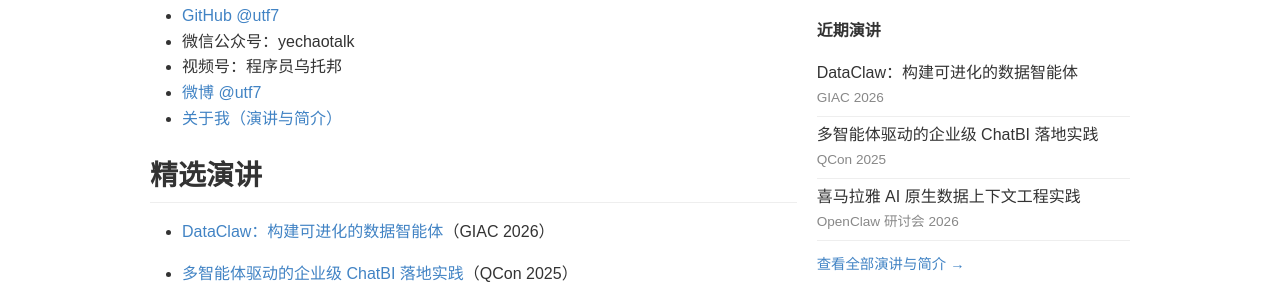
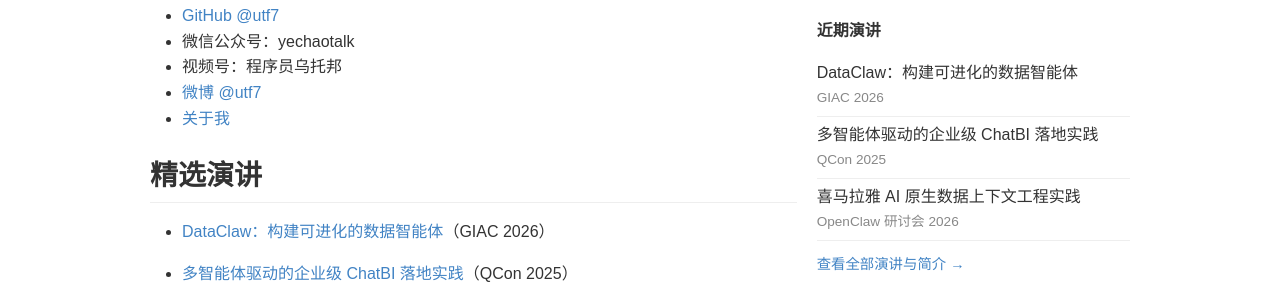
Before and after one commit to utf7/utf7.github.io, a Jekyll site: the page built from pages/links.md, in a window 1280 px wide. Shown: the part 279-579 px from the top of the page. Built offline with Jekyll 4.4.1, drawn with Linux system fonts in a browser that asks for light colours.

Commit message:
将链接页「关于我」文案简化，并约定提交作者不用 Cursor Agent。

```diff
--- a/pages/links.md
+++ b/pages/links.md
@@ -14,7 +14,7 @@ permalink: /links/
 * 微信公众号：yechaotalk
 * 视频号：程序员乌托邦
 * [微博 @utf7](https://weibo.com/chenyechao)
-* [关于我（演讲与简介）](/about/)
+* [关于我](/about/)
 
 ## 精选演讲
 
```
Also changed, not shown: 1 other file.
